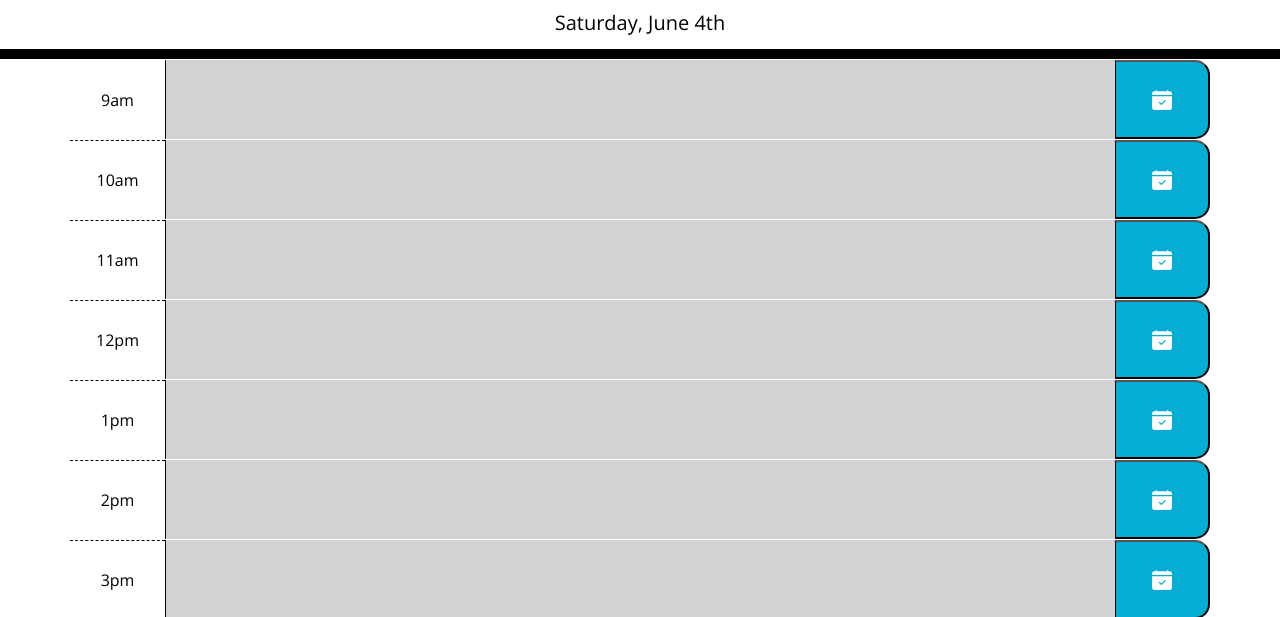
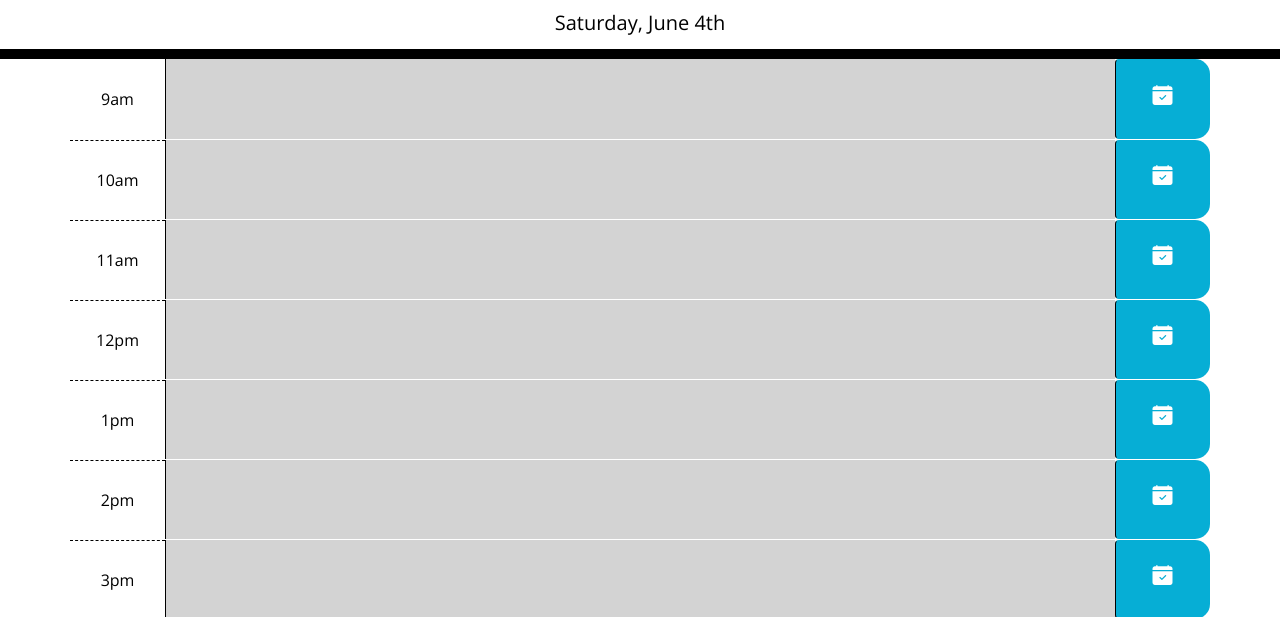
Before and after one commit to cnohilly/work-day-scheduler, a plain HTML site: page index.html in a window 1280 px wide. Shown: the part 181-798 px from the top of the page. Drawn offline with nearby package versions, Linux system fonts and the light colour scheme.

Commit message:
Minor changes to CSS/JS and completion of the README

```diff
--- a/assets/css/style.css
+++ b/assets/css/style.css
@@ -33,7 +33,11 @@ textarea{
 .row {
   white-space: pre-wrap;
   height: 80px;
-  border-top: 1px solid white;;
+  border-top: 1px solid white;
+}
+/* Removes border from the top row */
+.schedule .row:first-of-type{
+  border: none;
 }
 
 div.hour {
@@ -51,7 +55,7 @@ div.hour {
 
 .present {
   background-color: #ff6961;
-  color: white;
+  color: black;
 }
 
 .future {
@@ -67,10 +71,17 @@ div.hour {
   color: white;
 }
 
+/* TranslateY to keep icon more center on the button due to small
+    spacing on top apart of the icon itself */
+.saveBtn i {
+  transform: translateY(-15%);
+}
+
 .saveBtn i, .delete-button i {
   font-size: 20px;
   transition: all .3s ease-in-out;
 }
+
 
 .saveBtn:hover i {
   font-size: 40px;
--- a/assets/js/script.js
+++ b/assets/js/script.js
@@ -34,14 +34,14 @@ function saveSchedule() {
 // function used to get text to display time
 function getTimeText(i) {
     var time;
-    if (i > 12) { // meant for any time from 1pm to 11pm
-        time = i % 12 + 'pm';
-    } else if (i == 12) { // meant for 12pm noon
-        time = i + 'pm';
-    } else if (i == 0) { // meant for 12am midnight
-        time = 12 + 'am'
-    } else {            // meant for 1am to 11am
-        time = i + 'am';
+    if ((i % 24) == 0){         // Checks for 12am Midnight
+        time = 12 + 'am';
+    } else if ((i % 12) == 0){  // Checks for 12pm Noon
+        time = 12 + 'pm';
+    } else if ((i % 24) > 12) { // Checks for after 12pm Noon
+        time = (i % 12) + 'pm';
+    } else {                    // Else it is before 12pm Noon
+        time = (i % 12) + 'am';
     }
     return time;
 }
@@ -49,26 +49,21 @@ function getTimeText(i) {
 // Generates the entire schedule on the page
 function createSchedule() {
     // loops to create the work schedule from hour 9 to 17 (9am to 5pm)
-    for (var i = 9; i < 18; i++) {
-        // if for loop attempts to go beyond 11pm or add a 25th hour
-        if (i > 23) {
-            console.log('Attempted to go beyond 24 hours (past 11pm).');
-            return false;
-        }
+    // can change to whatever hours desired
+    for (var i = 9; i <= 17; i++) {
         // creates the appropriate display for the time for - written to work if we change the hours desired for the schedule
         var timeText = getTimeText(i);
 
-
         var timeBlock = $('<div>').addClass('row time-block').attr('data-time-block', i);
         timeBlock.append(
-            $('<div>').addClass('hour col-1 justify-content-center align-items-center d-flex').text(timeText)
+            $('<div>').addClass('hour col-1 d-flex align-items-center justify-content-center').text(timeText)
         );
         timeBlock.append(
             $('<textarea>').addClass('event col-10')
         );
         timeBlock.append(
-            $('<button>').addClass('col-1 saveBtn d-flex')
-                .append($('<i>').addClass('bi bi-calendar-check-fill m-auto'))
+            $('<button>').addClass('btn col-1 saveBtn d-flex justify-content-center align-items-center')
+                .append($('<i>').addClass('bi bi-calendar-check-fill'))
         );
         $('div.container').append(timeBlock);
     }
@@ -94,6 +89,7 @@ function colorSchedule() {
     });
 };
 
+// Adds an event listener to the schedule container to listen for clicks on saveBtn
 $('.schedule').on('click', '.saveBtn', function () {
     // time block to be saved and event for given time block
     var timeBlock = $(this).parent('.time-block').attr('data-time-block');
@@ -106,6 +102,7 @@ $('.schedule').on('click', '.saveBtn', function () {
     saveSchedule();
 });
 
+// Sets click event for Delete Button to delete all events in the schedule
 $('.delete-button').on('click', function () {
     schedule = new Map();
     saveSchedule();
```
Also changed, not shown: assets/images/05-third-party-apis-homework-demo.gif (added), assets/images/workday-schedule-application.jpg (added), 1 other file.
